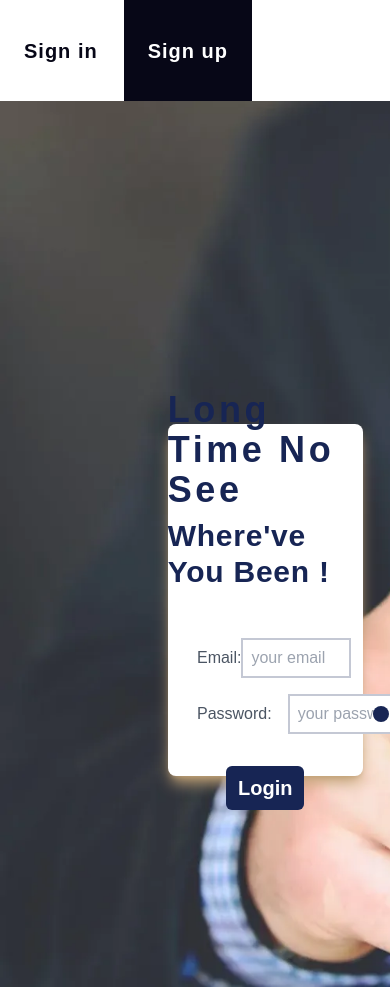
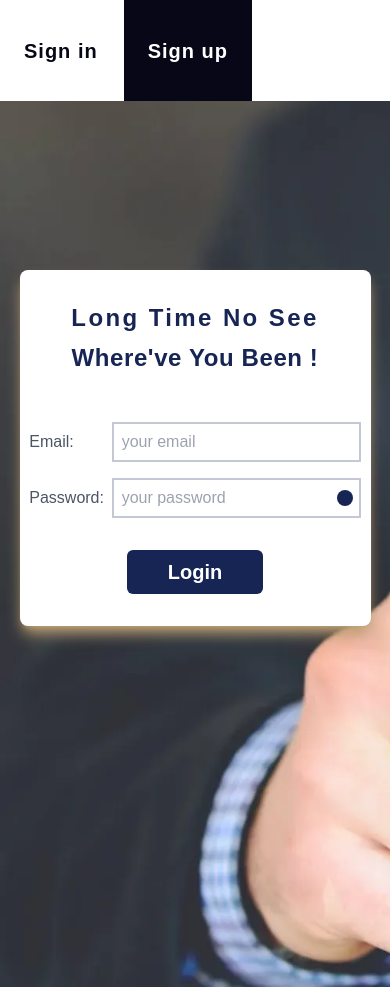
Before and after one commit to emrehere/IneedCV, a Next.js app in the folder frontend/: page /pages/signin in a window 390 px wide. Built offline with nearby package versions, Linux system fonts and the light colour scheme; a web font is replaced by a local one.

Commit message:
signin mobile adjusted

```diff
--- a/frontend/app/pages/signin/page.tsx
+++ b/frontend/app/pages/signin/page.tsx
@@ -41,7 +41,7 @@ function Page() {
         setToken(mytoken)
         if (mytoken || token) {
             router.push('/pages/chooseCV')
-          }
+        }
 
     }, [router, token])
 
@@ -92,23 +92,24 @@ function Page() {
     return (
         <div className='h-[105vh] bg-[url("/signin5.webp")] bg-cover '>
             <div className='h-[80vh] w-full flex flex-col'>
-                <div className='flex-grow' ></div>
-                <div className='flex flex-row'>
+                <div className='flex-grow sm:flex hidden' ></div>
+                <div className='flex flex-row mt-[20vh]'>
                     <div className='flex-grow'></div>
-                    <div className=' bg-white shadow-lg text-gray-600  shadow-[#c0a175] h-[22rem] w-[50vw]
-                     rounded-lg mr-[7vw] items-center flex justify-center flex-col'>
-                        <div className='flex flex-col items-center mb-12'>
-                            <h1 className='text-4xl pb-2 tracking-widest font-semibold text-blue-950'>Long Time No See</h1>
-                            <h2 className='text-3xl font-semibold tracking-wide text-blue-950 ' >Where've You Been !</h2>
+                    <div className=' bg-white shadow-lg text-gray-600  shadow-[#c0a175] sm:h-[22rem]  w-[90vw] sm:w-[50vw]
+                     rounded-lg sm:mr-[7vw] mr-[5vw] items-center flex justify-center flex-col py-8 '>
+                        <div className='flex text-2xl flex-col items-center mb-12'>
+                            <h1 className='sm:text-4xl pb-2 tracking-widest font-semibold text-blue-950'>Long Time No See</h1>
+                            <h2 className='sm:text-3xl font-semibold tracking-wide text-blue-950 ' >Where've You Been !</h2>
                         </div>
-                        <div className='flex flex-row w-[35vw] items-center justify-between'>
-                            <p>Email: </p>
-                            <input value={email} onChange={(e) => setEmail(e.target.value)} className='h-10 w-[28vw] border-blue-950 border-2 outline-none border-opacity-25 px-2' type="text" placeholder='your email' />
+                        <div className='flex flex-row sm:w-[35vw] items-center justify-between w-[85vw]'>
+                            <p className='w-28'>Email: </p>
+                            <input value={email} onChange={(e) => setEmail(e.target.value)} className='h-10 sm:w-[28vw] w-full
+                             border-blue-950 border-2 outline-none border-opacity-25 px-2' type="text" placeholder='your email' />
                         </div>
-                        <div className='flex flex-row w-[35vw] items-center justify-between pt-4'>
-                            <p>Password: </p>
-                            <input value={password} onChange={(e) => setPassword(e.target.value)} className='h-10 ml-4 w-[28vw] border-blue-950 border-2 outline-none border-opacity-25 px-2'
-                                type={inputType} placeholder='your password' />
+                        <div className='flex flex-row sm:w-[35vw] w-[85vw] items-center justify-between pt-4'>
+                            <p className='w-28'>Password: </p>
+                            <input value={password} onChange={(e) => setPassword(e.target.value)} className='h-10  w-full sm:w-[28vw]
+                             border-blue-950 border-2 outline-none border-opacity-25 px-2' type={inputType} placeholder='your password' />
                             <div>
                                 <p onClick={toggleInputType} className={`absolute
                           ${inputType === "password" ? "bg-blue-950" : "bg-white border-4 border-blue-950 border-opacity-50 "}
@@ -117,7 +118,7 @@ function Page() {
 
                         </div>
 
-                        <button onClick={loginUser} className='bg-blue-950 text-white py-2 w-[20vw] mt-8 rounded-md font-semibold text-xl  shadow-gray-300 hover:shadow-xl '>Login</button>
+                        <button onClick={loginUser} className='bg-blue-950 text-white py-2 sm:w-[20vw] w-[35vw] mt-8 rounded-md font-semibold text-xl  shadow-gray-300 hover:shadow-xl '>Login</button>
                     </div>
                 </div>
             </div>
```
